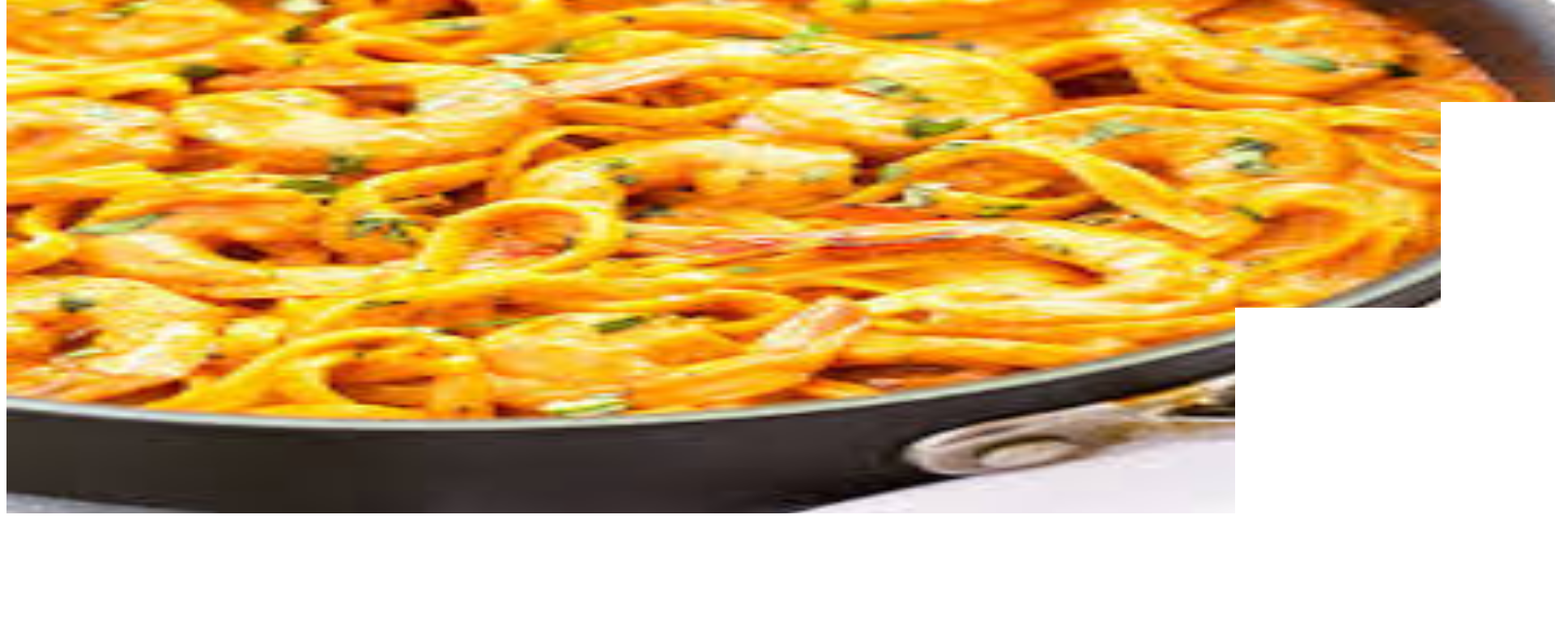
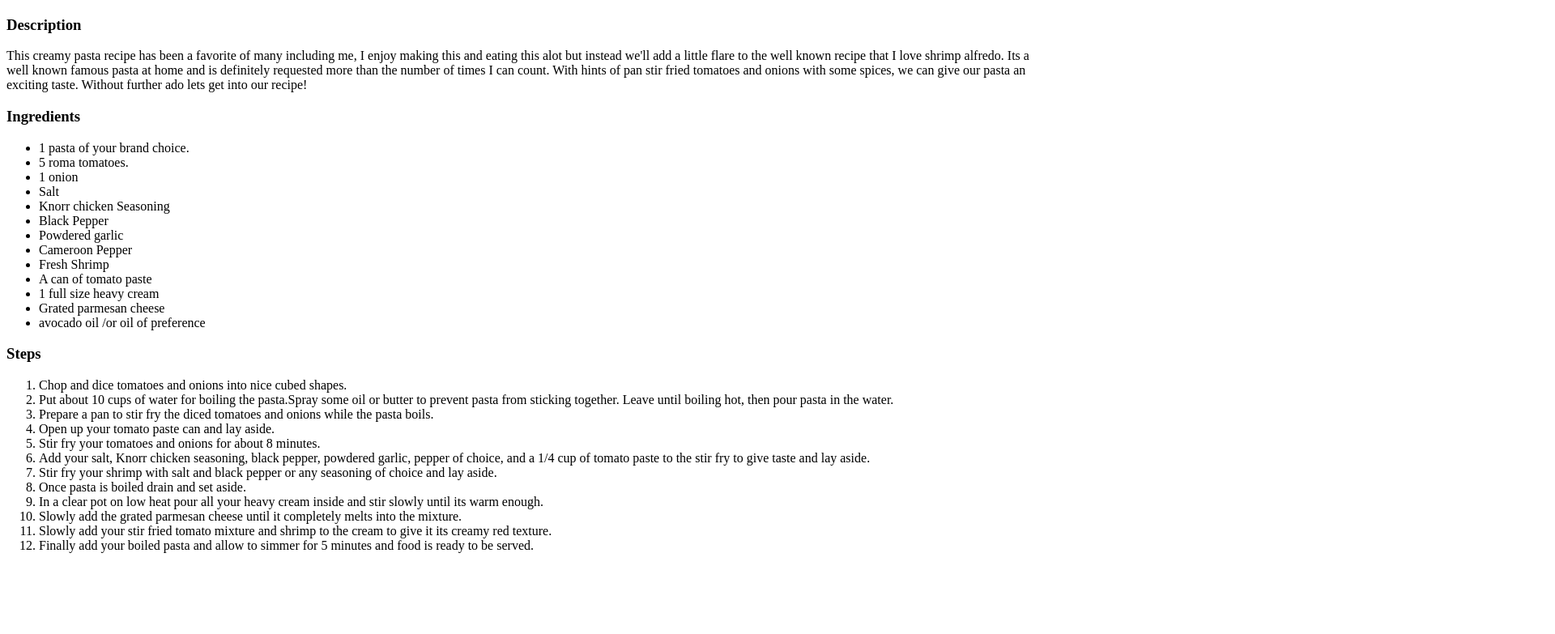
Before and after one commit to chixchix/odin-recipes, a plain HTML site: page recipes/Shrimp-Alfredo.html in a window 1280 px wide. Shown: the part 383-1166 px from the top of the page at 81% size, 1920 px wide, since content can reach past the window. After the commit the page ends 1082 px from the top, so only its background shows below. Drawn offline with Linux system fonts and the light colour scheme.

Commit message:
Change height width and spelling errors

```diff
--- a/recipes/Shrimp-Alfredo.html
+++ b/recipes/Shrimp-Alfredo.html
@@ -6,27 +6,27 @@
     </head>
     <body>
         <h1>Shrimp Alfredo Pasta</h1>
-        <img src="alfredo.jpeg" alt="A picture of shrimp alfredo" height="966" width="1990" >
+        <img src="alfredo.jpeg" alt="A picture of shrimp alfredo" height="300" width="400" >
 
         <!--introduction on the famous recipe-->
         <p><h3>Description</h3></p>
-        <p>This creamy pasta recipe has been a favourite of many including me,
+        <p>This creamy pasta recipe has been a favorite of many including me,
             I enjoy making this and eating this alot but instead we'll add a little flare
-            to the well known recipe that I just cant get rif of.Its a well known
+            to the well known recipe that I love shrimp alfredo. Its a well known
             famous pasta at home and is definitely requested more than the number of times I can count.
             With hints of pan stir fried tomatoes and onions with some spices,
             we can give our pasta an exciting taste.
-            Without further ado lets get into our recipe</p>
+            Without further ado lets get into our recipe!</p>
 
             <!--ingredients list-->
-        <p><h3>Ingredients</h3></p>>
+        <p><h3>Ingredients</h3></p>
         <ul>
             <li>1 pasta of your brand choice.</li>
             <li>5 roma tomatoes.</li>
             <li>1 onion</li>
             <li>Salt</li>
             <li>Knorr chicken Seasoning</li>
-            <li>Black Pepper</li>>
+            <li>Black Pepper</li>
             <li>Powdered garlic</li>
             <li>Cameroon Pepper</li>
             <li>Fresh Shrimp</li>
@@ -37,13 +37,13 @@
         </ul>
         <p><h3>Steps</h3></p>
         <ol>
-            <li>Chop and dice tomatoes and onions into nice cubed shapes</li>
-            <li>Put about 10 cups of water for boiling the pasta.Spray some oil or butter to prevent pasta from sticking together. Leave until boiling hot, then pour pasta in the water</li>
+            <li>Chop and dice tomatoes and onions into nice cubed shapes.</li>
+            <li>Put about 10 cups of water for boiling the pasta.Spray some oil or butter to prevent pasta from sticking together. Leave until boiling hot, then pour pasta in the water.</li>
             <li>Prepare a pan to stir fry the diced tomatoes and onions while the pasta boils.</li>
             <li>Open up your tomato paste can and lay aside.</li>
             <li>Stir fry your tomatoes and onions for about 8 minutes.</li>
-            <li>Add your salt, Knorr chicken seasoning, black pepper, powdered garlic, pepper of choice, and a 1/4 cup of tomato paste to the stir fry to give taste and lay aside</li>
-            <li>Stir fry your shrimp with salt and black pepper or any seasoning of choice and lay aside</li>
+            <li>Add your salt, Knorr chicken seasoning, black pepper, powdered garlic, pepper of choice, and a 1/4 cup of tomato paste to the stir fry to give taste and lay aside.</li>
+            <li>Stir fry your shrimp with salt and black pepper or any seasoning of choice and lay aside.</li>
             <li>Once pasta is boiled drain and set aside.</li>
             <li>In a clear pot on low heat pour all your heavy cream inside and stir slowly until its warm enough.</li>
             <li>Slowly add the grated parmesan cheese until it completely melts into the mixture.</li>
```
